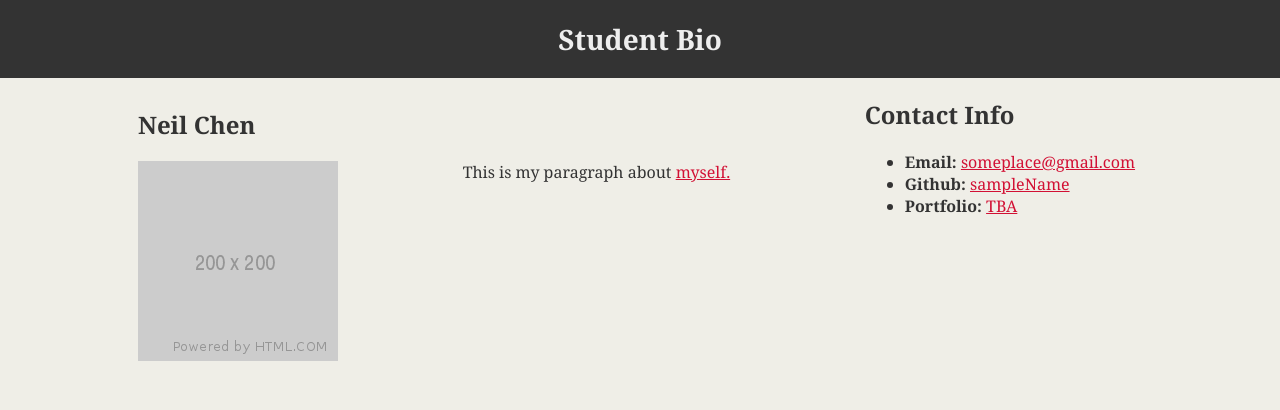
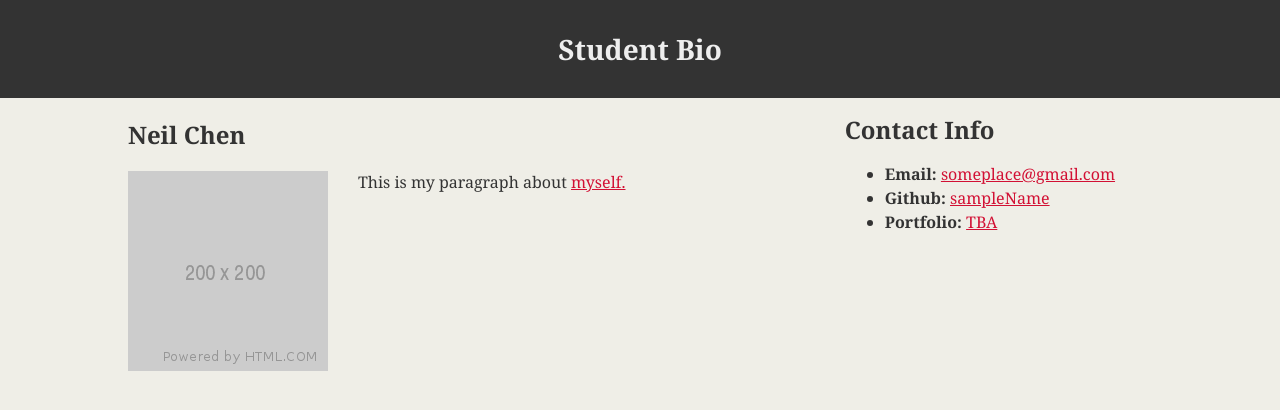
Before and after one commit to inknsharps/coding_practice, a plain HTML site: page 01_28_21/class_bio_practice_page/basic_bio.html in a window 1280 px wide. Drawn offline with Linux system fonts and the light colour scheme.

Commit message:
edited style.css

```diff
--- a/01_28_21/class_bio_practice_page/style.css
+++ b/01_28_21/class_bio_practice_page/style.css
@@ -8,6 +8,7 @@ body {
 
 header {
     background-color:#333333;
+    padding:10px;
 }
 
 h1 {
@@ -22,10 +23,6 @@ h2 {
     font: size 24px;
 }
 
-p {
-    text-align: center;
-}
-
 .container {
     width:1024px;
     margin:0 auto;
@@ -37,15 +34,17 @@ p {
     float:left;
 }
 
+#bio-image {
+    margin-right:30px;
+}
+
 #main-bio {
     width:70%;
-    margin: 10px;
 }
 
-#content-info {
+#contact-info {
     width:30%;
     line-height:150%;
-
 }
 
 a {
```
